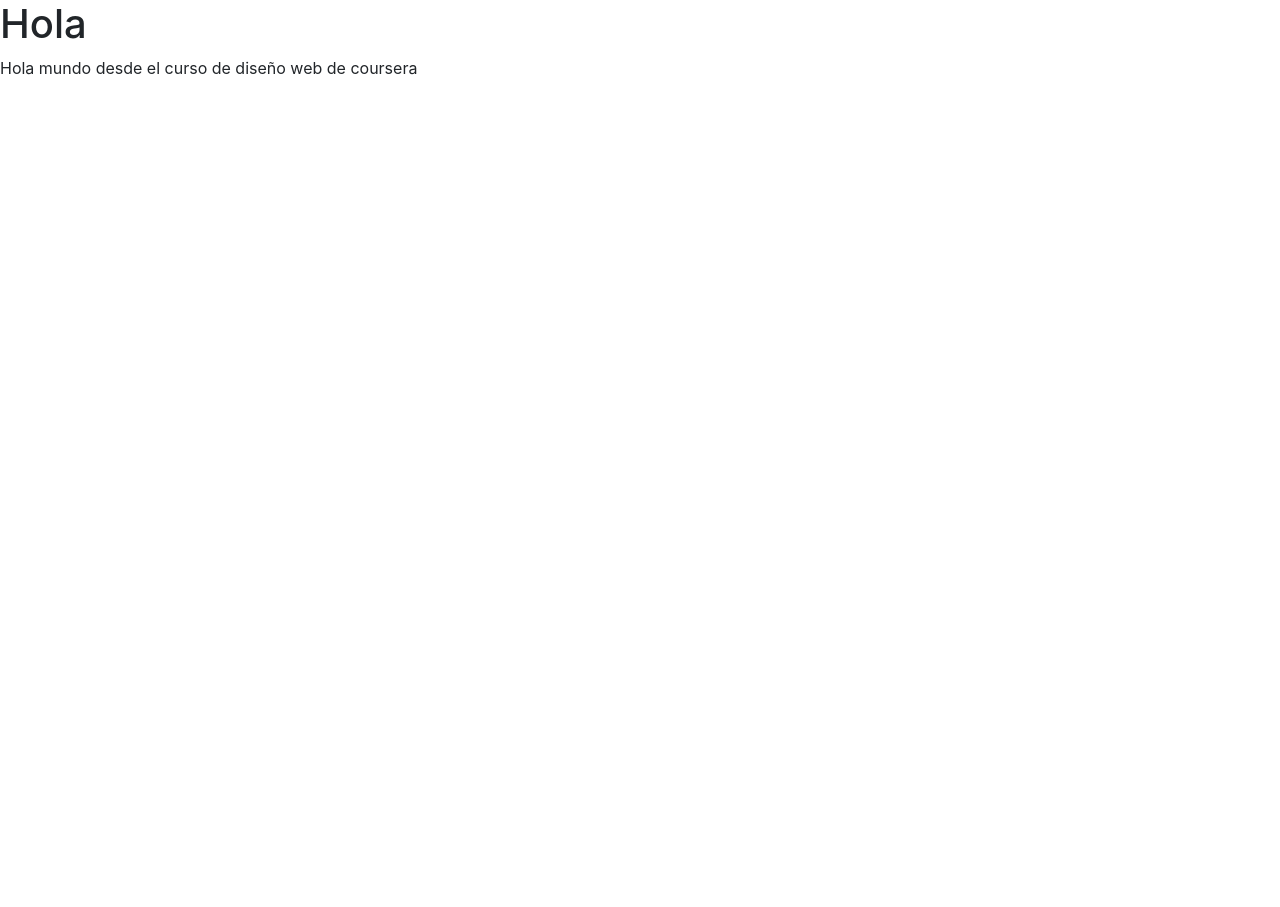
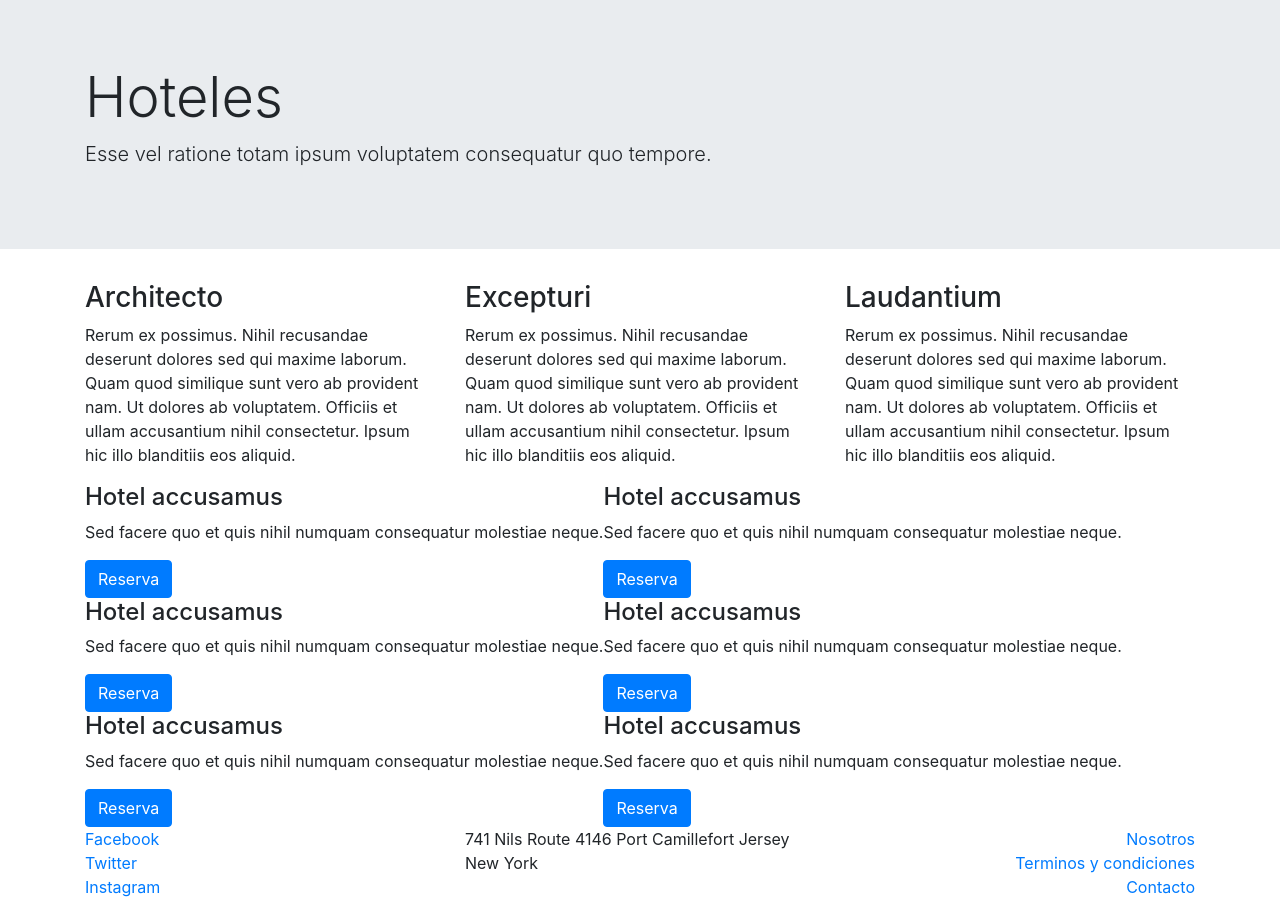
Before and after one commit to AngelLopez15/guiaHoteles, a website: page index.html in a window 1280 px wide. Before the commit the page ends 800 px from the top, so only its background shows below. Drawn offline with nearby package versions, Linux system fonts and the light colour scheme.

Commit message:
cree la estructura completa del index.html

```diff
--- a/index.html
+++ b/index.html
@@ -1,15 +1,120 @@
 <!DOCTYPE html>
-<html lang="en">
+<html lang="es">
 <head>
     <meta charset="UTF-8">
     <meta name="viewport" content="width=device-width, initial-scale=1.0">
-    <title>Document</title>
+    <title>Guia de Hoteles</title>
     <link rel="stylesheet" href="node_modules/bootstrap/dist/css/bootstrap.min.css">
+    <link rel="stylesheet" href="css/main.css">
 </head>
 <body>
-    <h1>Hola</h1>
-    <p>Hola mundo desde el curso de diseño web de coursera</p>
-    <script src="node_modules/jquery/dist/jquery.min.js"></script>
+    <!-- NOTA: Hola compañer@. Para esta practica use un pluggin que me genera
+    texto aleatorio para llenar parrafos y tambien lo use en algunos titulos
+    esto debido a que me cuesta trabajo invetar textos.-->
+    <header>
+        <div class="jumbotron jumbotron-fluid">
+            <div class="container">
+                <h1 class="display-4">Hoteles</h1>
+                <p class="lead">Esse vel ratione totam ipsum voluptatem consequatur quo
+                tempore.</p>
+            </div>
+        </div>
+    </header>
+    <main class="container">
+        <div class="row">
+            <div class="col-12 col-md-4">
+                <p class="h3">Architecto</p>
+                <p>Rerum ex possimus. Nihil recusandae deserunt dolores sed qui maxime laborum. Quam quod similique sunt vero ab provident nam. Ut dolores ab voluptatem. Officiis et ullam accusantium nihil consectetur. Ipsum hic illo blanditiis eos aliquid.</p>
+            </div>
+            <div class="col-12 col-md-4">
+                <p class="h3">Excepturi</p>
+                <p>Rerum ex possimus. Nihil recusandae deserunt dolores sed qui maxime laborum. Quam quod similique sunt vero ab provident nam. Ut dolores ab voluptatem. Officiis et ullam accusantium nihil consectetur. Ipsum hic illo blanditiis eos aliquid.</p>
+            </div>
+            <div class="col-12 col-md-4">
+                <p class="h3">Laudantium</p>
+                <p>Rerum ex possimus. Nihil recusandae deserunt dolores sed qui maxime laborum. Quam quod similique sunt vero ab provident nam. Ut dolores ab voluptatem. Officiis et ullam accusantium nihil consectetur. Ipsum hic illo blanditiis eos aliquid.</p>
+            </div>
+        </div>
+
+        <div class="d-flex flex-wrap flex-row">
+            <div class="card-hotel d-flex flex-column justify-content-between">
+                <div>
+                    <p class="h4">Hotel accusamus</p>
+                    <p>Sed facere quo et quis nihil numquam consequatur molestiae neque.</p>
+                </div>
+                <div>
+                    <a href="#" class="btn btn-primary btn-reserva">Reserva</a>
+                </div>
+            </div>
+            <div class="card-hotel d-flex flex-column justify-content-between">
+                <div>
+                    <p class="h4">Hotel accusamus</p>
+                    <p>Sed facere quo et quis nihil numquam consequatur molestiae neque.</p>
+                </div>
+                <div>
+                    <a href="#" class="btn btn-primary btn-reserva">Reserva</a>
+                </div>
+            </div>
+            <div class="card-hotel d-flex flex-column justify-content-between">
+                <div>
+                    <p class="h4">Hotel accusamus</p>
+                    <p>Sed facere quo et quis nihil numquam consequatur molestiae neque.</p>
+                </div>
+                <div>
+                    <a href="#" class="btn btn-primary btn-reserva">Reserva</a>
+                </div>
+            </div>
+            <div class="card-hotel d-flex flex-column justify-content-between">
+                <div>
+                    <p class="h4">Hotel accusamus</p>
+                    <p>Sed facere quo et quis nihil numquam consequatur molestiae neque.</p>
+                </div>
+                <div>
+                    <a href="#" class="btn btn-primary btn-reserva">Reserva</a>
+                </div>
+            </div>
+            <div class="card-hotel d-flex flex-column justify-content-between">
+                <div>
+                    <p class="h4">Hotel accusamus</p>
+                    <p>Sed facere quo et quis nihil numquam consequatur molestiae neque.</p>
+                </div>
+                <div>
+                    <a href="#" class="btn btn-primary btn-reserva">Reserva</a>
+                </div>
+            </div>
+            <div class="card-hotel d-flex flex-column justify-content-between">
+                <div>
+                    <p class="h4">Hotel accusamus</p>
+                    <p>Sed facere quo et quis nihil numquam consequatur molestiae neque.</p>
+                </div>
+                <div>
+                    <a href="#" class="btn btn-primary btn-reserva">Reserva</a>
+                </div>
+            </div>
+        </div>
+    </main>
+
+    <footer class="container">
+        <div class="row">
+            <div class="col-md-4 d-flex flex-column align-items-start">
+                <a href="#">Facebook</a>
+                <a href="#">Twitter</a>
+                <a href="#">Instagram</a>
+            </div>
+            <div class="col-md-4 d-flex flex-column align-items-center">
+                <address>
+                    <p>741 Nils Route 4146 Port Camillefort Jersey New York</p>
+                </address>
+            </div>
+            <div class="col-md-4 d-flex flex-column align-items-end">
+                <a href="#">Nosotros</a>
+                <a href="#">Terminos y condiciones</a>
+                <a href="#">Contacto</a>
+            </div>
+        </div>
+    </footer>
+    <!-- scripts -->
+    <script src="node_modules/jquery/dist/jquery-3.5.1.slim.min.js"></script>
     <script src="node_modules/popper.js/dist/popper.min.js"></script>
     <script src="node_modules/bootstrap/dist/js/bootstrap.min.js"></script>
 </body>
```
